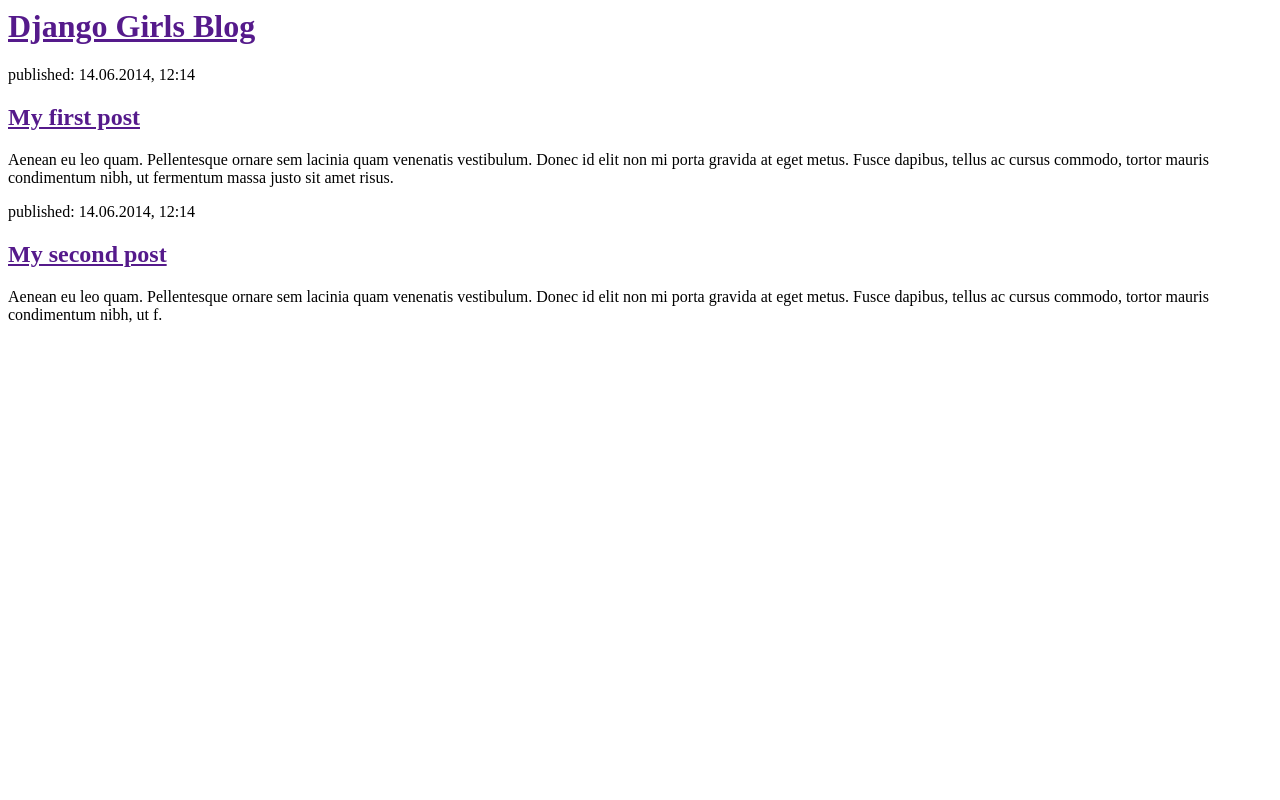
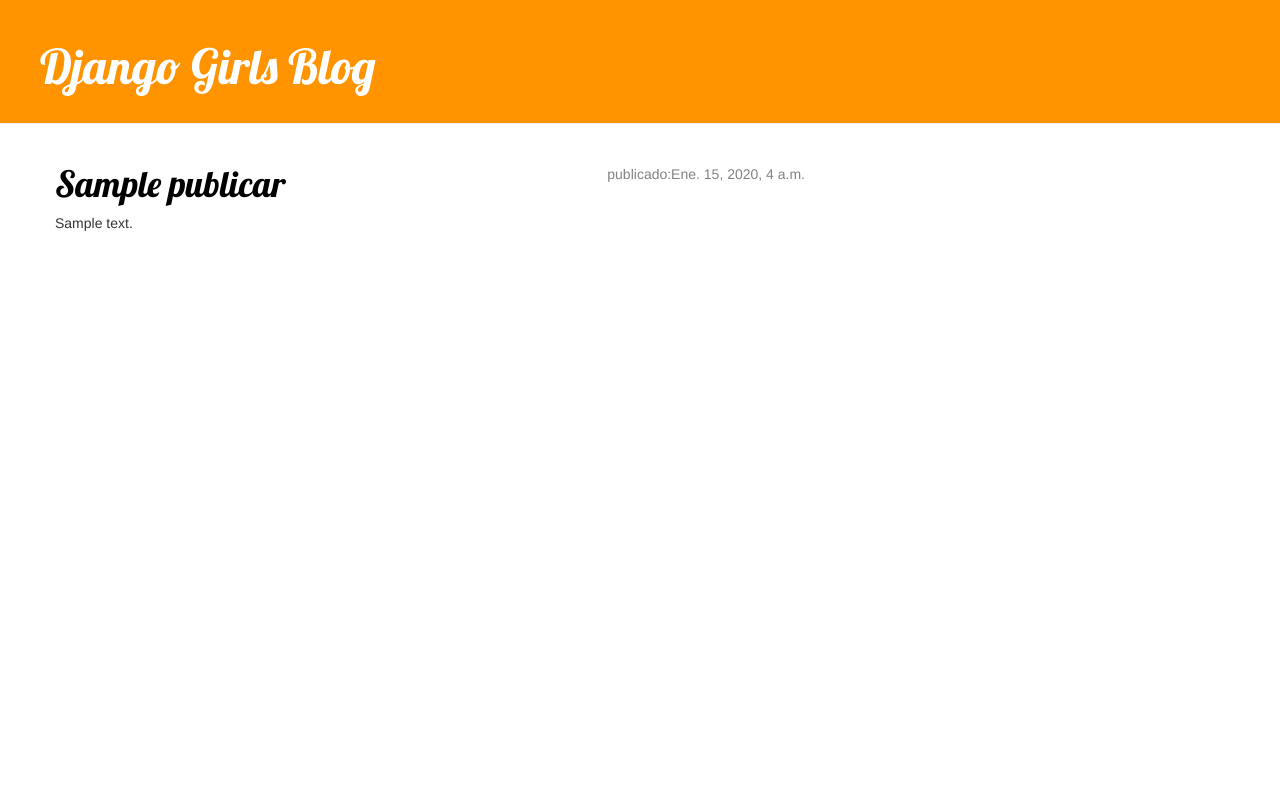
Before and after one commit to jrobertnett/djangoA, a Django app: template blog/templates/blog/listar_publicacion.html in a window 1280 px wide. Run offline with Django 3.2, Linux system fonts and the light colour scheme; the template is opened without the code that fills it: values that come from a table or form of the project are taken from there, others are empty; tables that the repository leaves empty hold one stand-in row (values such as "Sample post"); some libraries are stand-ins or nearby versions.

Commit message:
Link e Hipervinculos

```diff
--- a/blog/models.py
+++ b/blog/models.py
@@ -14,5 +14,5 @@
             self.fecha_publica = timezone.now()
             self.save()
 
-        def __str__(self):
-            return self.title
+        #def __str__(self):
+        #return self.titulo()
--- /dev/null
+++ b/blog/static/css/blog.css
@@ -0,0 +1,57 @@
+h1 a {
+
+    color: #FCA205;
+    font-family: 'lobster';
+}
+
+body {
+  padding.left: 15 px;
+}
+
+.page-header {
+      background-color: #ff9400;
+      margin-top: 0;
+      padding: 20px 20px 20px 40px;
+  }
+
+  .page-header h1, .page-header h1 a, .page-header h1 a:visited, .page-header h1 a:active {
+      color: #ffffff;
+      font-size: 36pt;
+      text-decoration: none;
+  }
+
+  .content {
+      margin-left: 40px;
+  }
+
+  h1, h2, h3, h4 {
+      font-family: 'Lobster', cursive;
+  }
+
+  .date {
+      float: right;
+      color: #828282;
+  }
+
+  .save {
+      float: right;
+  }
+
+  .post-form textarea, .post-form input {
+      width: 100%;
+  }
+
+  .top-menu, .top-menu:hover, .top-menu:visited {
+      color: #ffffff;
+      float: right;
+      font-size: 26pt;
+      margin-right: 20px;
+  }
+
+  .post {
+      margin-bottom: 70px;
+  }
+
+  .post h1 a, .post h1 a:visited {
+      color: #000000;
+  }
--- /dev/null
+++ b/blog/templates/blog/base.html
@@ -0,0 +1,20 @@
+{% load staticfiles %}
+<html>
+        <head>
+            <title>Django Girls blog</title>
+            <link rel="stylesheet" href="//maxcdn.bootstrapcdn.com/bootstrap/3.2.0/css/bootstrap.min.css">
+            <link rel="stylesheet" href="//maxcdn.bootstrapcdn.com/bootstrap/3.2.0/css/bootstrap-theme.min.css">
+            <link rel="stylesheet" href="{% static 'css/blog.css' %}">
+            <link href="https://fonts.googleapis.com/css?family=Lobster&subset=latin,latin-ext" rel="stylesheet" type="text/css">
+
+        </head>
+        <body>
+            <div class="page-header">
+                <h1><a href=>Django Girls Blog</a></h1>
+            </div>
+            {% block content %}
+
+            {% endblock %}
+
+        </body>
+  </html>
--- a/blog/templates/blog/listar_publicacion.html
+++ b/blog/templates/blog/listar_publicacion.html
@@ -1,22 +1,19 @@
-<html>
-        <head>
-            <title>Django Girls blog</title>
-        </head>
-        <body>
-            <div>
-                <h1><a href="">Django Girls Blog</a></h1>
-            </div>
+{% extends 'blog/base.html' %}
 
-            <div>
-                <p>published: 14.06.2014, 12:14</p>
-                <h2><a href="">My first post</a></h2>
-                <p>Aenean eu leo quam. Pellentesque ornare sem lacinia quam venenatis vestibulum. Donec id elit non mi porta gravida at eget metus. Fusce dapibus, tellus ac cursus commodo, tortor mauris condimentum nibh, ut fermentum massa justo sit amet risus.</p>
-            </div>
-
-            <div>
-                <p>published: 14.06.2014, 12:14</p>
-                <h2><a href="">My second post</a></h2>
-                <p>Aenean eu leo quam. Pellentesque ornare sem lacinia quam venenatis vestibulum. Donec id elit non mi porta gravida at eget metus. Fusce dapibus, tellus ac cursus commodo, tortor mauris condimentum nibh, ut f.</p>
-            </div>
-        </body>
-    </html>
+{% block content %}
+    <div class="content container">
+      <div class = "row">
+        <div class="col-md-8">
+          {% for p in publi %}
+            <div class ="post">
+              <div class="date">
+                <p>publicado:{{p.fecha_publica}}</p>
+              </div>
+                <h1><a href="{% url 'postear' pk=p.pk %}">{{ p.titulo }}</a></h1>
+                <p>{{p.texto|linebreaksbr}}</p>
+          </div>
+          {% endfor %}
+          </div>
+        </div>
+        </div>
+  {%  endblock content %}
--- a/blog/urls.py
+++ b/blog/urls.py
@@ -4,4 +4,5 @@
 urlpatterns = [
 
     url(r'^$', views.listar_publicacion ),
+    url(r'^post/(?P<pk>[0-9]+)/$', views.detalle_pub, name = 'postear'),
 ]
--- a/misitio/urls.py
+++ b/misitio/urls.py
@@ -1,22 +1,7 @@
-"""misitio URL Configuration
-
-The `urlpatterns` list routes URLs to views. For more information please see:
-    https://docs.djangoproject.com/en/1.11/topics/http/urls/
-Examples:
-Function views
-    1. Add an import:  from my_app import views
-    2. Add a URL to urlpatterns:  url(r'^$', views.home, name='home')
-Class-based views
-    1. Add an import:  from other_app.views import Home
-    2. Add a URL to urlpatterns:  url(r'^$', Home.as_view(), name='home')
-Including another URLconf
-    1. Import the include() function: from django.conf.urls import url, include
-    2. Add a URL to urlpatterns:  url(r'^blog/', include('blog.urls'))
-"""
 from django.conf.urls import include, url
 from django.contrib import admin
 
 urlpatterns = [
-    url(r'^admin/', admin.site.urls),
-    url(r'',include('blog.urls')),
+    url(r'^admin/', include(admin.site.urls)),
+    url(r'', include('blog.urls')),
 ]
```
Also changed, not shown: blog/templates/blog/detalle_publicacion.html (added, +13 -0 lines), blog/views.py (+8 -3 lines).
